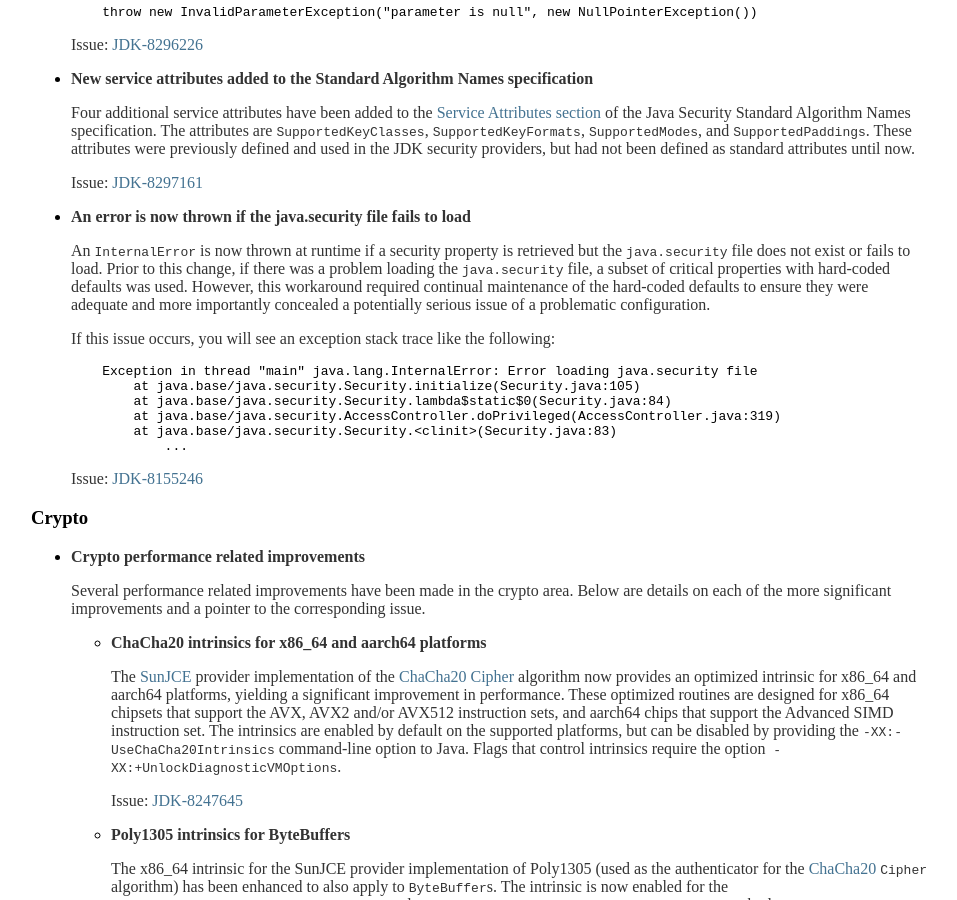
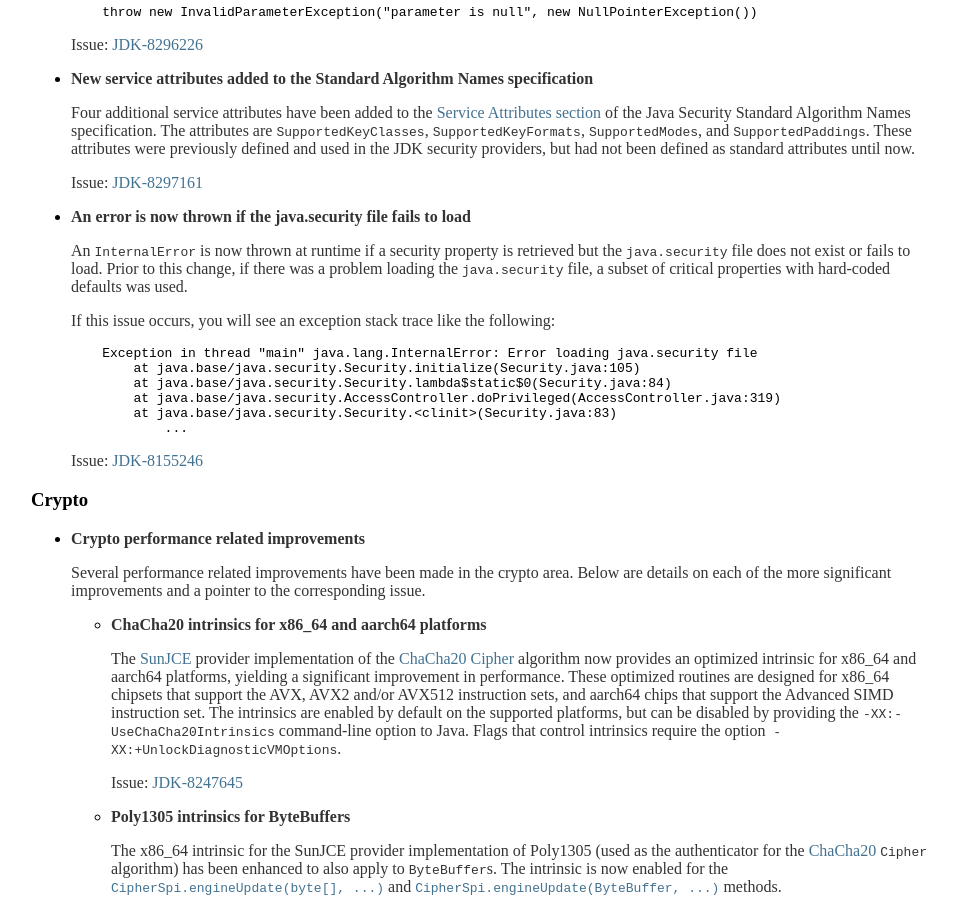
Before and after one commit to seanjmullan/seanjmullan.github.io, a Jekyll site: the page built from _posts/2023-03-22-jdk20.md, in a window 1280 px wide and 900 px high, scrolled down 764 px. Shown: the whole window, without its empty margins (161-1118 px from the left). Built offline with Jekyll 4.4.1, drawn with Linux system fonts in a browser that asks for light colours.

Commit message:
Minor edits.

```diff
--- a/_posts/2023-03-22-jdk20.md
+++ b/_posts/2023-03-22-jdk20.md
@@ -68,9 +68,6 @@
     retrieved but the `java.security` file does not exist or fails to load.
     Prior to this change, if there was a problem loading the `java.security`
     file, a subset of critical properties with hard-coded defaults was used.
-    However, this workaround required continual maintenance of the hard-coded
-    defaults to ensure they were adequate and more importantly concealed a
-    potentially serious issue of a problematic configuration.
 
     If this issue occurs, you will see an exception stack trace like the following:
 
```
